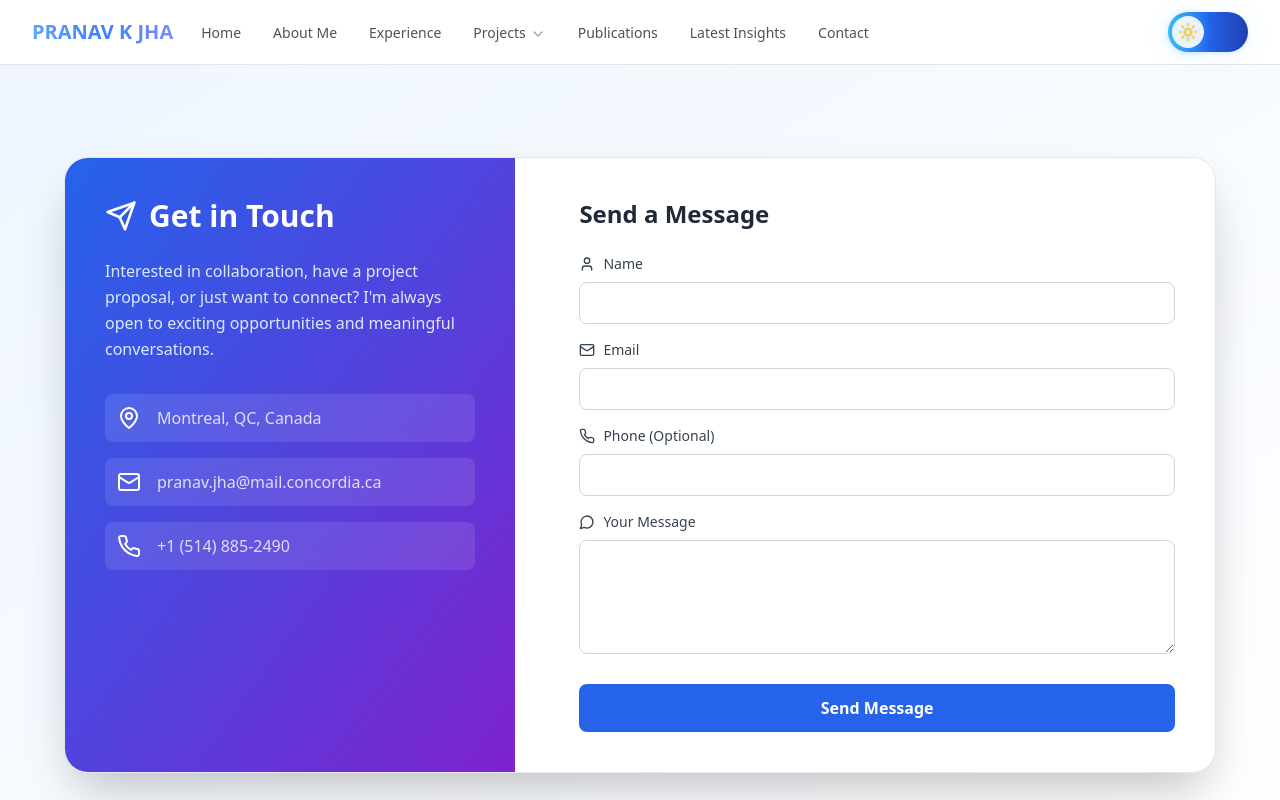
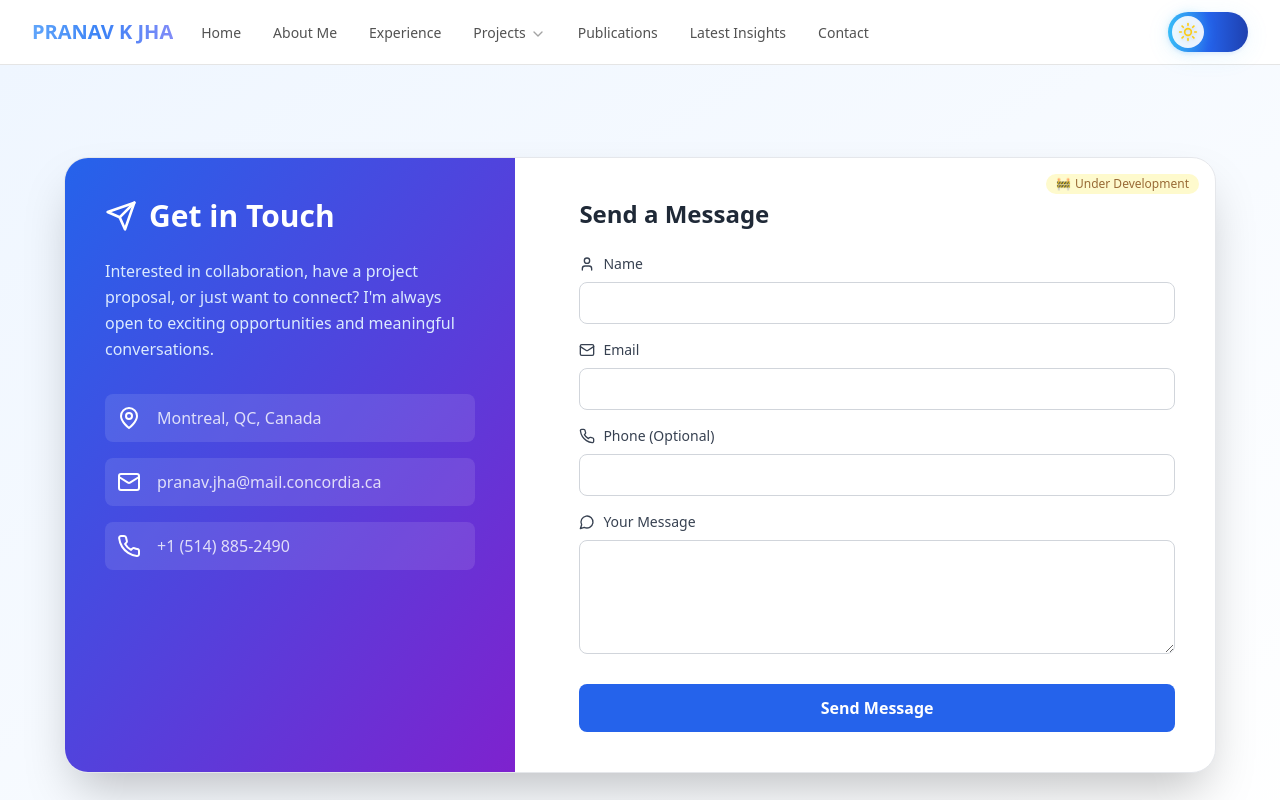
Before and after one commit to Idsl-group/idsl-group.github.io, a Next.js app: page /contact in a window 1280 px wide. Shown: the top 800 px of the page. Built offline with nearby package versions, Linux system fonts and the light colour scheme.

Commit message:
updated contacts

```diff
--- a/app/(pages)/contact/page.tsx
+++ b/app/(pages)/contact/page.tsx
@@ -79,8 +79,26 @@ export default function ContactPage() {
         initial={{ opacity: 0, y: 50 }}
         animate={{ opacity: 1, y: 0 }}
         transition={{ duration: 0.5 }}
-        className="max-w-6xl w-full grid md:grid-cols-[2fr_3fr] gap-6 bg-white dark:bg-gray-800/70 backdrop-blur-lg rounded-3xl shadow-2xl overflow-hidden border border-gray-200 dark:border-gray-700"
+        className="max-w-6xl w-full grid md:grid-cols-[2fr_3fr] gap-6 bg-white dark:bg-gray-800/70 backdrop-blur-lg rounded-3xl shadow-2xl overflow-hidden border border-gray-200 dark:border-gray-700 relative"
       >
+        {/* Under Development Badge */}
+        <div className="absolute top-4 right-4 z-20">
+          <span
+            className="
+            bg-yellow-100 text-yellow-800
+            dark:bg-yellow-900 dark:text-yellow-300
+            text-xs font-medium
+            px-2.5 py-0.5
+            rounded-full
+            flex items-center
+            animate-pulse
+          "
+          >
+            <span className="mr-1">🚧</span>
+            Under Development
+          </span>
+        </div>
+
         {/* Contact Information Section */}
         <div className="col-span-1 p-10 bg-gradient-to-br from-blue-600 to-purple-700 dark:from-blue-800 dark:to-purple-900 text-white flex flex-col justify-between relative overflow-hidden">
           <div className="absolute inset-0 bg-gradient-to-br from-blue-600/20 to-purple-700/20 dark:from-blue-900/20 dark:to-purple-900/20 opacity-20"></div>
--- a/app/(pages)/publications/page.tsx
+++ b/app/(pages)/publications/page.tsx
@@ -52,7 +52,7 @@ const PublicationCard: React.FC<{
         </h3>
 
         <div className="text-sm text-gray-600 dark:text-gray-300 mb-3">
-          <p className="italic">{publication.authors.join(", ")}</p>
+          <p className="italic">{publication.authors?.join(", ")}</p>
           {publication.venue && (
             <p className="text-xs text-gray-500 dark:text-gray-400 mt-1">
               {publication.venue}
```
